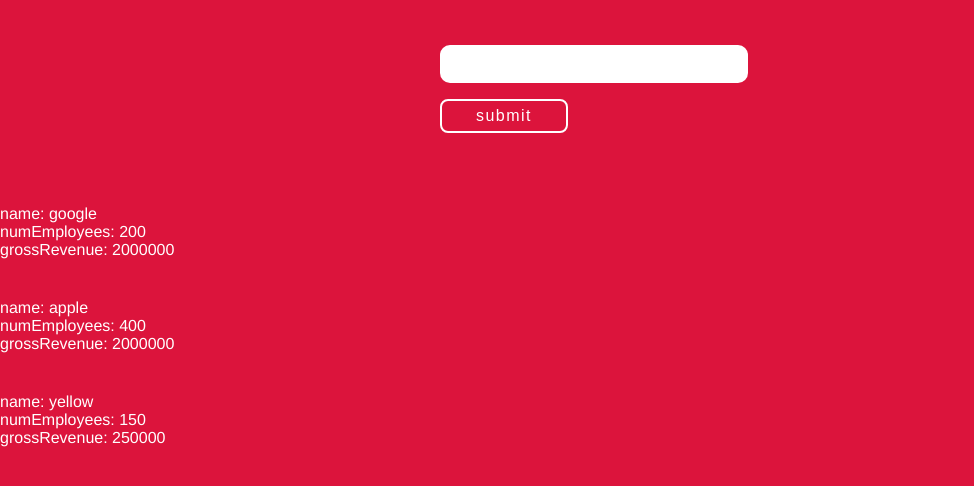
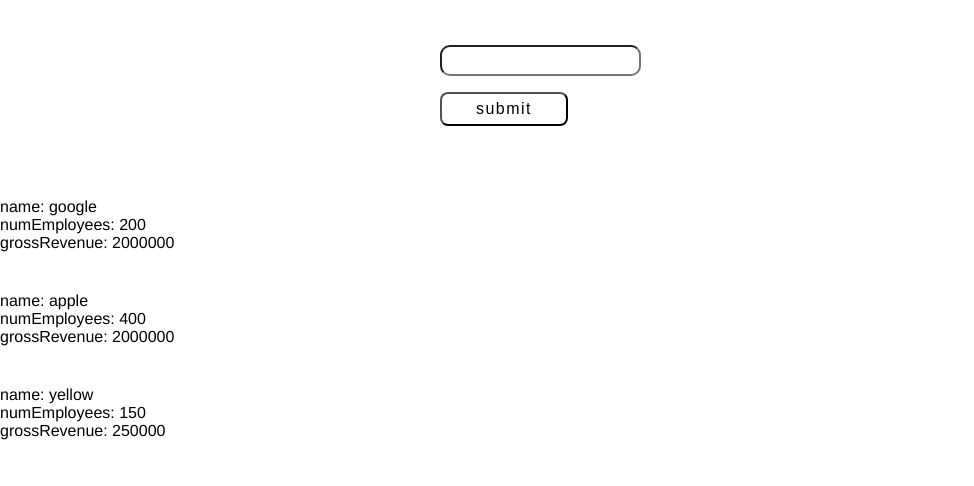
Before and after one commit to Nalipp/git-lesson, a plain HTML site: page index.html in a window 1280 px wide. Shown: the part 202-688 px from the top of the page, without its empty margins (0-974 px from the left). Drawn offline with Linux system fonts and the light colour scheme.

Commit message:
change background color

```diff
--- a/main.css
+++ b/main.css
@@ -1,7 +1,7 @@
 body {
   font-family: Helvetica;
-  background: crimson;
-  color: white;
+  background: white;
+  color: black;
 }
 
 form {
@@ -10,7 +10,7 @@
 }
 
 form > input {
-  border: none;
+  border: 2px solid black
   font-size: 1.4em;
   padding: 6px 10px;
   letter-spacing: 1.5px;
@@ -23,9 +23,9 @@
   padding: 6px;
   font-size: 1em;
   letter-spacing: 1.5px;
-  color: white;
+  color:balck;
   background: none;
-  border: 2px solid white;
+  border: 2px solid balck;
   border-radius: .5em;
   margin: 1em auto;
   width: 8em;
```
